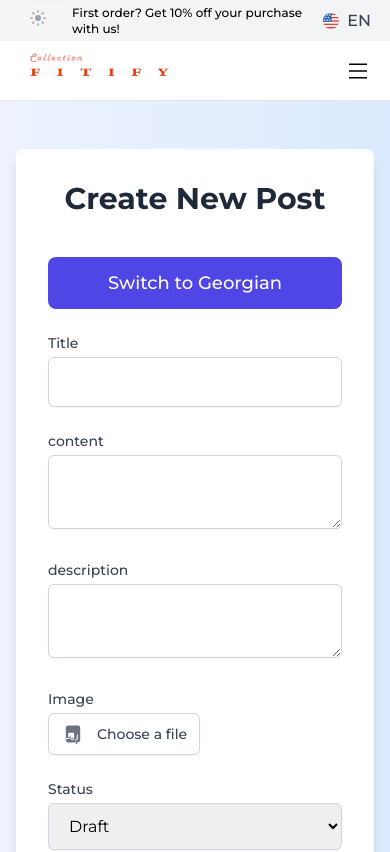
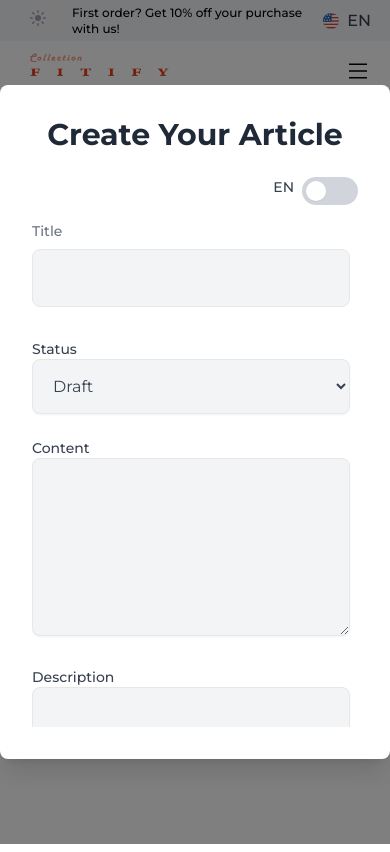
Before and after one commit to khatias/fitfy, a Next.js app: page /en/blog/create in a window 390 px wide. Shown: the top 852 px of the page. Built offline with nearby package versions, Linux system fonts and the light colour scheme; no server answers; the database is empty.

Commit message:
Update style for blog creation form and add success message upon blog creation
- Improved styling of the blog creation form.
- Added a success message that appears after successfully creating a blog post.
- Enhanced UI responsiveness and interaction elements.

```diff
--- a/src/app/globals.css
+++ b/src/app/globals.css
@@ -21,3 +21,27 @@ body {
   background: var(--background);
   font-family: var(--font-montserrat), sans-serif;
 }
+
+::-webkit-scrollbar {
+  width: 6px;
+  height: 8px;
+}
+
+::-webkit-scrollbar-track {
+  background: #f1f1f1;
+  border-radius: 10px;
+}
+
+::-webkit-scrollbar-thumb {
+  background: #e9ccc5;
+  border-radius: 10px;
+  transition: background 0.3s ease;
+}
+
+::-webkit-scrollbar-thumb:hover {
+  background: #e43d12;
+}
+
+::-webkit-scrollbar-corner {
+  background: #f1f1f1;
+}
--- a/src/components/blogs/CreateBlogForm.tsx
+++ b/src/components/blogs/CreateBlogForm.tsx
@@ -1,20 +1,12 @@
 "use client";
 import React, { useState } from "react";
-import Image from "next/image";
 import { uploadFile } from "@/utils/files/uploadFile";
 import { createBlog } from "@/utils/blogs/blogCreator";
+import Input from "../inputs/Input";
+import Image from "next/image";
 
 export function CreateBlogForm() {
-  const [formData, setFormData] = useState<{
-    title_en: string;
-    title_ka: string;
-    content_en: string;
-    content_ka: string;
-    description_en: string;
-    description_ka: string;
-    status: string;
-    featured_image: File | string | null;
-  }>({
+  const [formData, setFormData] = useState({
     title_en: "",
     title_ka: "",
     content_en: "",
@@ -22,36 +14,30 @@ export function CreateBlogForm() {
     description_en: "",
     description_ka: "",
     status: "Draft",
-    featured_image: null,
+    featured_image: null as File | string | null,
   });
 
   const [errors, setErrors] = useState<{ [key: string]: string }>({});
   const [showGeorgian, setShowGeorgian] = useState(false);
+  const [successMessage, setSuccessMessage] = useState("");
+
   const handleInputChange = (
     e: React.ChangeEvent<HTMLInputElement | HTMLTextAreaElement>
   ) => {
     const { name, value } = e.target;
-    setFormData((prev) => ({
-      ...prev,
-      [name]: value,
-    }));
+    setFormData((prev) => ({ ...prev, [name]: value }));
 
-    // Clear the error for the updated field
     setErrors((prevErrors) => {
       const newErrors = { ...prevErrors };
       if (newErrors[name]) {
-        delete newErrors[name]; // Remove the error for the specific field
+        delete newErrors[name];
       }
       return newErrors;
     });
   };
 
   const handleSelectChange = (e: React.ChangeEvent<HTMLSelectElement>) => {
-    const { name, value } = e.target;
-    setFormData((prev) => ({
-      ...prev,
-      [name]: value,
-    }));
+    setFormData((prev) => ({ ...prev, [e.target.name]: e.target.value }));
   };
 
   const handleUploadImage = async (e: React.ChangeEvent<HTMLInputElement>) => {
@@ -59,10 +45,7 @@ export function CreateBlogForm() {
       const file = e.target.files[0];
       try {
         const uploadedImageUrl = await uploadFile(file, "blogs");
-        setFormData((prev) => ({
-          ...prev,
-          featured_image: uploadedImageUrl,
-        }));
+        setFormData((prev) => ({ ...prev, featured_image: uploadedImageUrl }));
       } catch (error) {
         console.error("Error uploading image:", error);
       }
@@ -71,29 +54,20 @@ export function CreateBlogForm() {
 
   const handleSubmit = async (event: React.FormEvent) => {
     event.preventDefault();
-
     const validationErrors: { [key: string]: string } = {};
 
-    if (!formData.title_en) {
-      validationErrors.title_en = "Title is required in English.";
+    [
+      "title_en",
+      "title_ka",
+      "content_en",
+      "content_ka",
+      "description_en",
+      "description_ka",
+    ].forEach((field) => {
+      if (!formData[field as keyof typeof formData]) {
+        validationErrors[field] = `${field.replace("_", " ")} is required.`;
       }
-
-    if (!formData.title_ka) {
-      validationErrors.title_ka = "Title is required in Georgian.";
-    }
-
-    if (!formData.content_en) {
-      validationErrors.content_en = "Content is required in English.";
-    }
-    if (!formData.content_ka) {
-      validationErrors.content_ka = "Content is required in Georgian.";
-    }
-    if (!formData.description_en) {
-      validationErrors.description_en = "Content is required in English.";
-    }
-    if (!formData.description_ka) {
-      validationErrors.description_ka = "Content is required in Georgian.";
-    }
+    });
 
     if (!formData.featured_image) {
       validationErrors.featured_image = "Image is required.";
@@ -105,159 +79,131 @@ export function CreateBlogForm() {
     }
 
     setErrors({});
-
     const formDataToSubmit = new FormData();
-    formDataToSubmit.append("title_en", formData.title_en);
-    formDataToSubmit.append("title_ka", formData.title_ka);
-    formDataToSubmit.append("content_en", formData.content_en);
-    formDataToSubmit.append("content_ka", formData.content_ka);
-    formDataToSubmit.append("description_en", formData.description_en);
-    formDataToSubmit.append("description_ka", formData.description_ka);
-
-    formDataToSubmit.append("status", formData.status);
-
-    if (formData.featured_image) {
-      formDataToSubmit.append("featured_image", formData.featured_image);
-    }
+    Object.entries(formData).forEach(([key, value]) => {
+      if (value !== null) formDataToSubmit.append(key, value as string | Blob);
+    });
 
     try {
       const response = await createBlog(formDataToSubmit);
       if (response?.success) {
-        console.log("Blog created successfully");
+        setSuccessMessage("Blog created successfully!");
+        setTimeout(() => {
+          setSuccessMessage("");
+        }, 5000);
       } else {
-        console.log("Error:", response?.message || "Unknown error");
+        console.error("Error:", response?.message || "Unknown error");
       }
     } catch (error) {
       console.error("Error submitting form:", error);
     }
   };
 
-  const handleToggle = () => {
-    setShowGeorgian(!showGeorgian);
-  };
-
   return (
-    <div className="min-h-screen bg-gradient-to-r from-indigo-50 to-blue-100 flex items-center justify-center py-12 px-4 sm:px-6 lg:px-8">
-      <div className="max-w-md w-full bg-white shadow-lg rounded-lg p-8 space-y-6">
-        <h2 className="text-3xl font-bold text-gray-800 text-center mb-4">
-          Create New Post
+    <div className="flex justify-center items-center fixed inset-0 z-50 bg-black bg-opacity-50 overflow-y-auto">
+      <div className="bg-white dark:bg-gray-800 p-8 rounded-lg w-full max-w-3xl shadow-xl max-h-[90vh] overflow-y-auto">
+        <h2 className="text-3xl font-bold text-gray-800 dark:text-white text-center pb-6">
+          Create Your Article
         </h2>
 
+        <div className="flex justify-end mb-4">
+          <label className="text-sm font-medium text-gray-700 dark:text-gray-300 mr-2">
+            {showGeorgian ? "KA" : "EN"}
+          </label>
           <button
             type="button"
-          onClick={handleToggle}
-          className="w-full bg-indigo-600 hover:bg-indigo-700 text-white font-medium py-3 rounded-lg transition duration-300 text-lg"
+            onClick={() => setShowGeorgian(!showGeorgian)}
+            className={`w-14 h-7 rounded-full relative transition duration-300 ${
+              showGeorgian ? "bg-red-500" : "bg-gray-300"
+            }`}
           >
-          {showGeorgian ? "Switch to English" : "Switch to Georgian"}
+            <div
+              className={`absolute w-5 h-5 rounded-full bg-white shadow-sm left-1 top-1 transition duration-300 ${
+                showGeorgian ? "translate-x-7" : ""
+              }`}
+            />
           </button>
+        </div>
 
-        <form onSubmit={handleSubmit} className="space-y-6">
+        <form onSubmit={handleSubmit} className="space-y-6 overflow-y-auto max-h-[60vh] scroll-auto pr-2">
+          <div className="grid grid-cols-1 sm:grid-cols-2 gap-6 items-center">
             <div>
-            <label
-              htmlFor={showGeorgian ? "title_ka" : "title_en"}
-              className="block text-sm font-medium text-gray-700"
-            >
-              Title
-            </label>
-            <input
+              <Input
+                label={showGeorgian ? "სათაური" : "Title"}
                 type="text"
-              id={showGeorgian ? "title_ka" : "title_en"}
                 name={showGeorgian ? "title_ka" : "title_en"}
                 value={showGeorgian ? formData.title_ka : formData.title_en}
                 onChange={handleInputChange}
-              className="mt-1 w-full border border-gray-300 rounded-md shadow-sm py-3 px-4 focus:outline-none focus:ring-2 focus:ring-indigo-500 sm:text-sm"
+                error={errors[showGeorgian ? "title_ka" : "title_en"]}
               />
-            {errors[showGeorgian ? "title_ka" : "title_en"] && (
-              <span className="text-red-500 text-sm">
-                {errors[showGeorgian ? "title_ka" : "title_en"]}
-              </span>
-            )}
-            {/* Display error for the other language */}
-            {!showGeorgian && errors.title_ka && (
-              <span className="text-red-500 text-sm">{errors.title_ka}</span>
-            )}
-            {showGeorgian && errors.title_en && (
-              <span className="text-red-500 text-sm">{errors.title_en}</span>
-            )}
+            </div>
+            <div className="mt-2">
+              <label className="block text-sm font-medium text-gray-700 dark:text-gray-300">
+                Status
+              </label>
+              <select
+                name="status"
+                value={formData.status}
+                onChange={handleSelectChange}
+                className="w-full p-4 border rounded-lg shadow-sm bg-gray-100 dark:bg-gray-700  text-gray-700 dark:text-gray-300 focus:ring-indigo-500 dark:border-gray-600"
+              >
+                <option value="Draft">Draft</option>
+                <option value="Published">Published</option>
+              </select>
+            </div>
           </div>
 
           <div>
-            <label
-              htmlFor={showGeorgian ? "content_ka" : "content_en"}
-              className="block text-sm font-medium text-gray-700"
-            >
-              content
+            <label className="block text-sm font-medium text-gray-700 dark:text-gray-300">
+              {showGeorgian ? "კონტენტი" : "Content"}
             </label>
             <textarea
-              id={showGeorgian ? "content_ka" : "content_en"}
               name={showGeorgian ? "content_ka" : "content_en"}
               value={showGeorgian ? formData.content_ka : formData.content_en}
               onChange={handleInputChange}
-              className="mt-1 w-full border border-gray-300 rounded-md shadow-sm py-3 px-4 focus:outline-none focus:ring-2 focus:ring-indigo-500 sm:text-sm"
+              rows={6}
+              className="w-full p-4 border rounded-lg  shadow-sm bg-gray-100 dark:bg-gray-700 text-gray-700 dark:text-gray-300 focus:ring-indigo-500 dark:border-gray-600"
             />
             {errors[showGeorgian ? "content_ka" : "content_en"] && (
               <span className="text-red-500 text-sm">
                 {errors[showGeorgian ? "content_ka" : "content_en"]}
               </span>
             )}
-            {/* Display error for the other language */}
-            {!showGeorgian && errors.content_ka && (
-              <span className="text-red-500 text-sm">{errors.title_ka}</span>
-            )}
-            {showGeorgian && errors.title_en && (
-              <span className="text-red-500 text-sm">{errors.contetn_en}</span>
-            )}
           </div>
 
           <div>
-            <label
-              htmlFor={showGeorgian ? "description_ka" : "description_en"}
-              className="block text-sm font-medium text-gray-700"
-            >
-              description
+            <label className="block text-sm font-medium text-gray-700 dark:text-gray-300">
+              {showGeorgian ? "აღწერა" : "Description"}
             </label>
             <textarea
-              id={showGeorgian ? "description_ka" : "description_en"}
               name={showGeorgian ? "description_ka" : "description_en"}
-              value={
-                showGeorgian ? formData.description_ka : formData.description_en
-              }
+              value={showGeorgian ? formData.description_ka : formData.description_en}
               onChange={handleInputChange}
-              className="mt-1 w-full border border-gray-300 rounded-md shadow-sm py-3 px-4 focus:outline-none focus:ring-2 focus:ring-indigo-500 sm:text-sm"
+              className="w-full p-4 border rounded-lg shadow-sm bg-gray-100 dark:bg-gray-700 text-gray-700 dark:text-gray-300 focus:ring-indigo-500 dark:border-gray-600"
             />
             {errors[showGeorgian ? "description_ka" : "description_en"] && (
               <span className="text-red-500 text-sm">
-                {errors[showGeorgian ? "description_ka" : "descrition_en"]}
-              </span>
-            )}
-            {/* Display error for the other language */}
-            {!showGeorgian && errors.description_ka && (
-              <span className="text-red-500 text-sm">
-                {errors.description_ka}
-              </span>
-            )}
-            {showGeorgian && errors.title_en && (
-              <span className="text-red-500 text-sm">
-                {errors.description_en}
+                {errors[showGeorgian ? "description_ka" : "description_en"]}
               </span>
             )}
           </div>
 
+          {/* Image Upload */}
           <div>
             <label
               htmlFor="image"
-              className="block text-sm font-medium text-gray-700"
+              className="block text-sm font-medium text-gray-700 dark:text-gray-300"
             >
               Image
             </label>
-            <div className="mt-1 flex items-center">
+            <div className="mt-2 flex items-center">
               <label
                 htmlFor="image"
-                className="relative cursor-pointer bg-white border border-gray-300 rounded-md shadow-sm py-2 px-3 hover:bg-gray-50 transition duration-300 flex items-center"
+                className="relative cursor-pointer bg-white dark:bg-gray-700 border border-gray-300 dark:border-gray-500 rounded-md shadow-sm py-2 px-4 hover:bg-gray-50 dark:hover:bg-gray-600 transition duration-300 flex items-center"
               >
                 <svg
                   xmlns="http://www.w3.org/2000/svg"
-                  className="h-6 w-6 mr-3 text-gray-500 transition duration-300"
+                  className="h-6 w-6 mr-3 text-gray-500 dark:text-gray-400 transition duration-300"
                   viewBox="0 0 20 20"
                   fill="currentColor"
                 >
@@ -267,61 +213,47 @@ export function CreateBlogForm() {
                     clipRule="evenodd"
                   />
                 </svg>
-                <span className="text-sm font-medium text-gray-700 transition duration-300">
+                <span className="text-sm font-medium text-gray-700 dark:text-gray-300">
                   Choose a file
                 </span>
                 <input
                   type="file"
                   id="image"
-                  name="featured_image"
+                  name="image"
+                  accept="image/*"
                   onChange={handleUploadImage}
-                  className="absolute inset-0 w-full h-full opacity-0 cursor-pointer"
+                  className="hidden"
                 />
               </label>
-              {formData.featured_image &&
-                typeof formData.featured_image === "string" && (
-                  <div className="ml-4 flex-shrink-0">
+            </div>
+          </div>
+
+          {formData.featured_image && (
+            <div className="mt-4">
               <Image
-                      src={formData.featured_image}
-                      alt="Image preview"
-                      width={40}
-                      height={40}
-                      className="rounded-md object-cover"
+                src={typeof formData.featured_image === "string" ? formData.featured_image : ""}
+                alt="Featured Image"
+                width={500}
+                height={300}
+                className="object-cover"
               />
             </div>
           )}
+
+          {successMessage && (
+            <div className="mt-4 text-black text-center font-semibold">
+              {successMessage}
             </div>
-            {errors.featured_image && (
-              <p className="mt-1 text-red-500 text-sm">
-                {errors.featured_image}
-              </p>
           )}
-          </div>
 
-          <div>
-            <label className="block text-sm font-medium text-gray-700">
-              Status
-            </label>
-            <select
-              name="status"
-              value={formData.status}
-              onChange={handleSelectChange}
-              className="mt-1 w-full border border-gray-300 rounded-md shadow-sm py-3 px-4 focus:outline-none focus:ring-2 focus:ring-indigo-500 sm:text-sm"
-            >
-              <option value="Draft">Draft</option>
-              <option value="Published">Published</option>
-            </select>
-            {errors.status && (
-              <p className="mt-1 text-red-500 text-sm">{errors.status}</p>
-            )}
-          </div>
-
+          <div className="flex justify-end mt-6">
             <button
               type="submit"
-            className="w-full bg-indigo-600 hover:bg-indigo-700 text-white font-medium py-3 rounded-lg transition duration-300 text-lg"
+              className="w-full sm:w-auto py-3 px-6 bg-customRed text-white font-medium rounded-lg shadow-sm hover:bg-red-700 focus:outline-none focus:ring-2 focus:ring-red-300 transition duration-300"
             >
-            Submit
+              Save Blog
             </button>
+          </div>
         </form>
       </div>
     </div>
--- a/src/components/inputs/Input.tsx
+++ b/src/components/inputs/Input.tsx
@@ -12,35 +12,21 @@ const Input: React.FC<InputProps> = ({
   required,
   icon: Icon,
   error,
+  id,
 }) => {
   const [isFocused, setIsFocused] = useState(false);
   const [isPasswordVisible, setIsPasswordVisible] = useState(false);
 
-  const togglePasswordVisibility = () => {
-    setIsPasswordVisible(!isPasswordVisible);
-  };
+  const togglePasswordVisibility = () => setIsPasswordVisible((prev) => !prev);
 
-  const getInputType = () => {
-    return type === "password"
-      ? isPasswordVisible
-        ? "text"
-        : "password"
-      : type;
-  };
-
-  const handleFocus = () => {
-    setIsFocused(true);
-  };
-
-  const handleBlur = () => {
-    setIsFocused(false);
-  };
+  const getInputType = () =>
+    type === "password" ? (isPasswordVisible ? "text" : "password") : type;
 
   return (
     <div className="w-full relative">
       {label && (
         <label
-          htmlFor={name}
+          htmlFor={id || name}
           className={`block text-sm font-medium transition-all duration-300 ${
             isFocused ? "text-indigo-500" : "text-gray-500 dark:text-gray-400"
           }`}
@@ -50,34 +36,36 @@ const Input: React.FC<InputProps> = ({
       )}
       <div className="relative mt-2">
         <input
-          id={name}
+          id={id || name} // Ensure unique ID
           type={getInputType()}
           placeholder={placeholder}
           value={value}
           onChange={onChange}
           name={name}
           required={required}
-          onFocus={handleFocus}
-          onBlur={handleBlur}
-          className={`w-full p-4 pl-12 rounded-lg bg-gray-100 dark:bg-gray-800 text-gray-700 dark:text-gray-300 border border-gray-200 dark:border-gray-700 focus:outline-none focus:ring-0 transition-all duration-300 ${
-            isFocused ? "shadow-inner" : ""
-          } ${error ? "border-red-500" : ""}`} // Neumorphic and error styling
-          aria-invalid={error ? "true" : "false"}
+          onFocus={() => setIsFocused(true)}
+          onBlur={() => setIsFocused(false)}
+          aria-invalid={!!error}
           aria-describedby={error ? `${name}-error` : undefined}
+          className={`w-full p-4 pl-12 rounded-lg bg-gray-100 dark:bg-gray-800 text-gray-700 dark:text-gray-300 border transition-all duration-300
+            border-gray-200 dark:border-gray-700 focus:outline-none focus:ring-0
+            ${isFocused ? "shadow-inner" : ""}
+            ${error ? "border-red-500" : ""}
+          `}
         />
 
+        {/* Icon (if exists) */}
         {Icon && (
-          <div className="absolute inset-y-0 left-3 flex items-center pointer-events-none">
+          <div className="absolute inset-y-0 left-3 flex items-center pointer-events-auto">
             <Icon
               className={`w-5 h-5 transition-all duration-300 ${
-                isFocused
-                  ? "text-indigo-500"
-                  : "text-gray-500 dark:text-gray-400"
+                isFocused ? "text-indigo-500" : "text-gray-500 dark:text-gray-400"
               }`}
             />
           </div>
         )}
 
+        {/* Password Toggle */}
         {type === "password" && (
           <button
             type="button"
@@ -92,11 +80,9 @@ const Input: React.FC<InputProps> = ({
           </button>
         )}
 
+        {/* Error Message */}
         {error && (
-          <p
-            id={`${name}-error`}
-            className="mt-1 text-sm text-red-500 dark:text-red-400"
-          >
+          <p id={`${name}-error`} className="mt-1 text-sm text-red-500 dark:text-red-400">
             {error}
           </p>
         )}
--- a/src/types/Input.d.ts
+++ b/src/types/Input.d.ts
@@ -8,5 +8,5 @@ name:string;
 required?: boolean;
 icon?
 error?
-
+id?
 }
```
Lines whose indentation alone changed are shown as unchanged.
